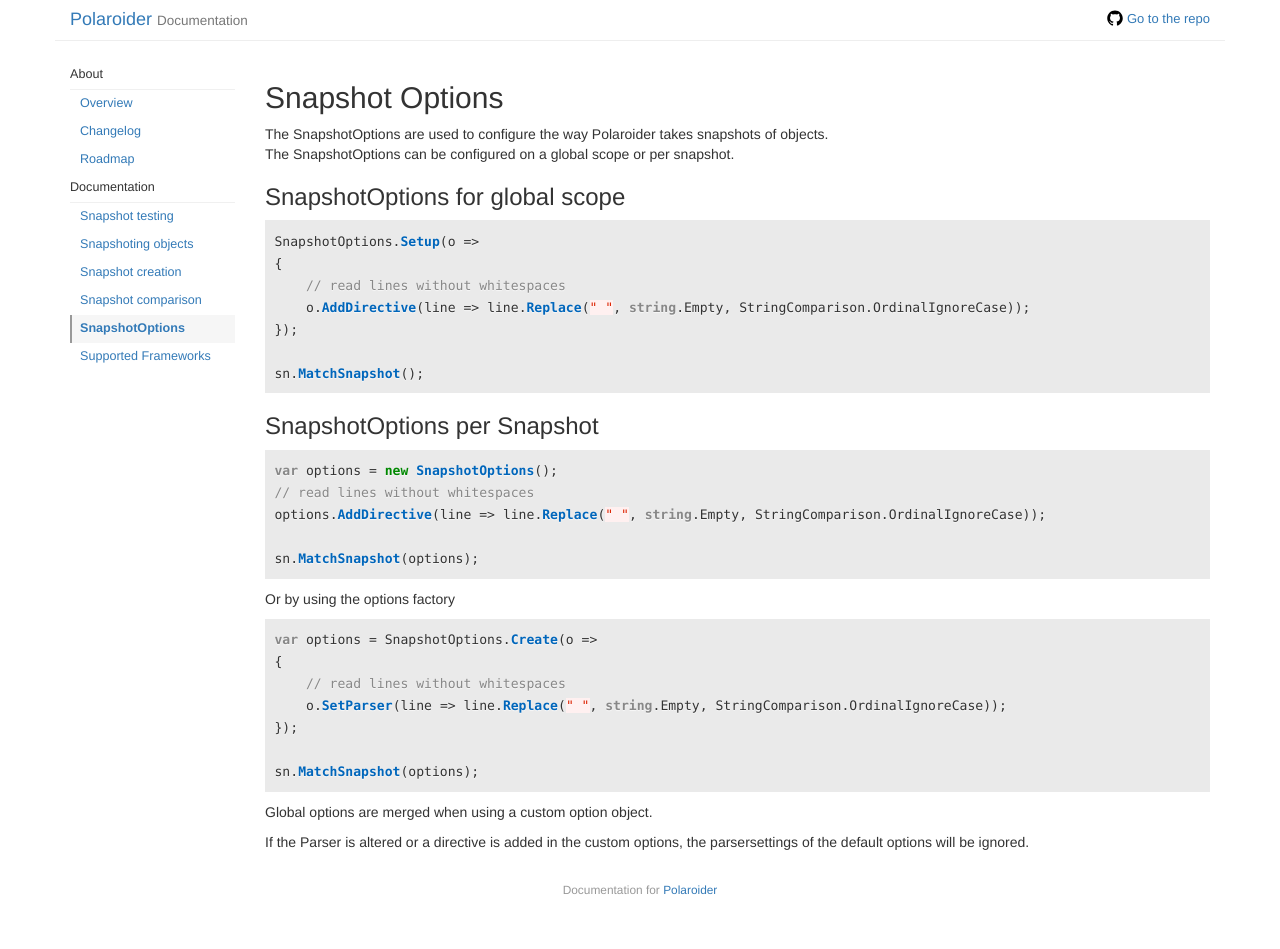
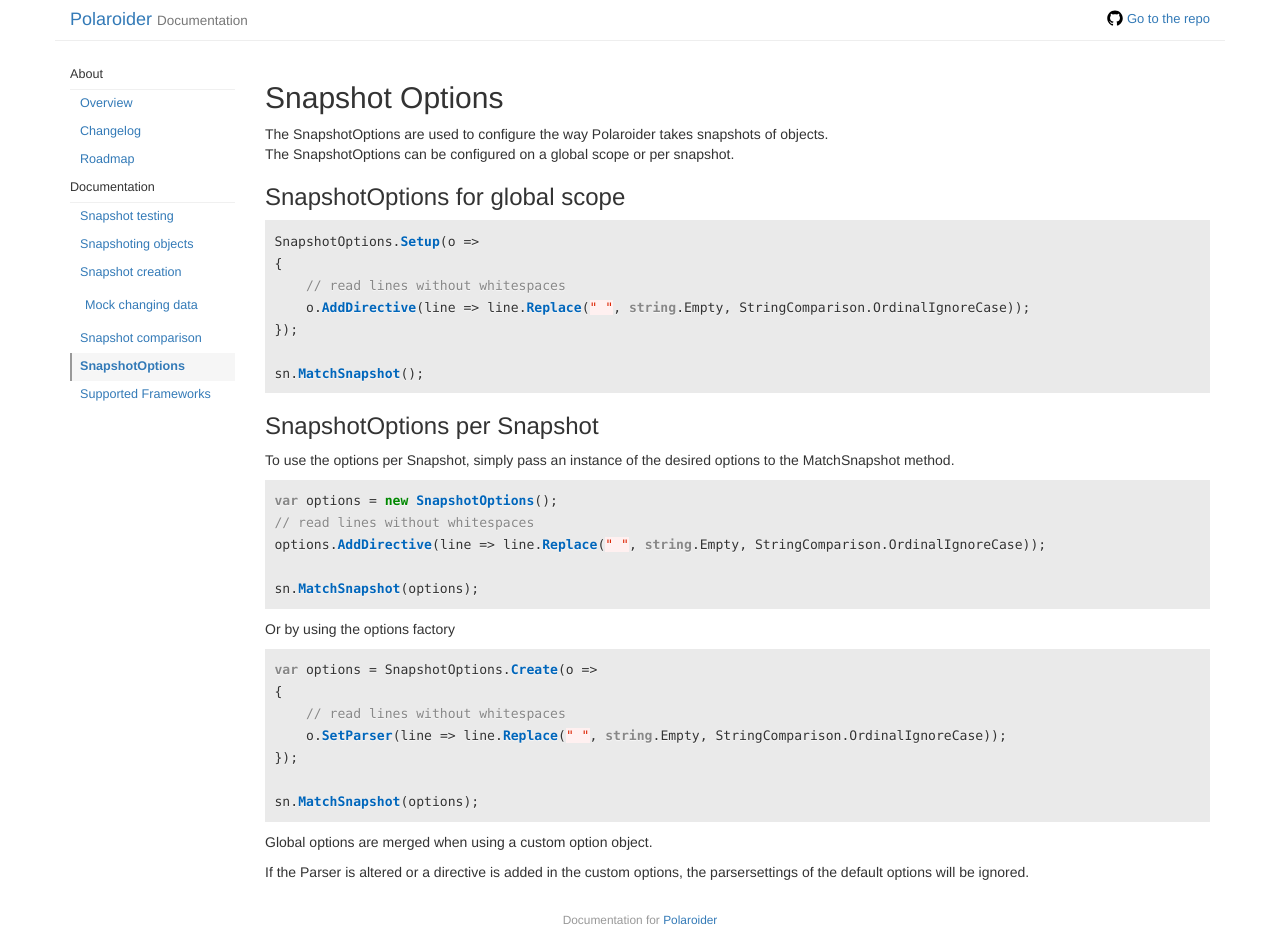
Before and after one commit to WickedFlame/Polaroider, a Jekyll site: the page built from docs/options.md, in a window 1280 px wide. Built offline with Jekyll 4.4.1, drawn with Linux system fonts in a browser that asks for light colours; before the commit the page ends 919 px from its top, so only the background shows below that.

Commit message:
Docs on mocking data

````diff
--- a/docs/_includes/navigation.html
+++ b/docs/_includes/navigation.html
@@ -6,7 +6,11 @@
     <li class="nav-header">Documentation</li>
     <li {% if page.url == "/api.html" %}class="active"{% endif %}><a href="{{ site.baseurl }}/api">Snapshot testing</a></li>
     <li {% if page.url == "/objects.html" %}class="active"{% endif %}><a href="{{ site.baseurl }}/objects">Snapshoting objects</a></li>
-    <li {% if page.url == "/directives.html" %}class="active"{% endif %}><a href="{{ site.baseurl }}/directives">Snapshot creation</a></li>
+    <li {% if page.url == "/directives.html" %}class="active"{% endif %}><a href="{{ site.baseurl }}/directives">Snapshot creation</a>
+        <ul class="nav">
+            <li {% if page.url == "/mocking.html" %}class="active"{% endif %}><a href="{{ site.baseurl }}/mocking">Mock changing data</a></li>
+        </ul>
+    </li>
     <li {% if page.url == "/comparer.html" %}class="active"{% endif %}><a href="{{ site.baseurl }}/comparer">Snapshot comparison</a></li>
     <li {% if page.url == "/options.html" %}class="active"{% endif %}><a href="{{ site.baseurl }}/options">SnapshotOptions</a></li>
     <li {% if page.url == "/frameworks.html" %}class="active"{% endif %}><a href="{{ site.baseurl }}/frameworks">Supported Frameworks</a></li>
--- a/docs/options.md
+++ b/docs/options.md
@@ -19,6 +19,8 @@ sn.MatchSnapshot();
 ```
 
 ### SnapshotOptions per Snapshot
+To use the options per Snapshot, simply pass an instance of the desired options to the MatchSnapshot method.
+
 ```csharp
 var options = new SnapshotOptions();
 // read lines without whitespaces
````
Also changed, not shown: docs/mocking.md (added, +44 -0 lines).
